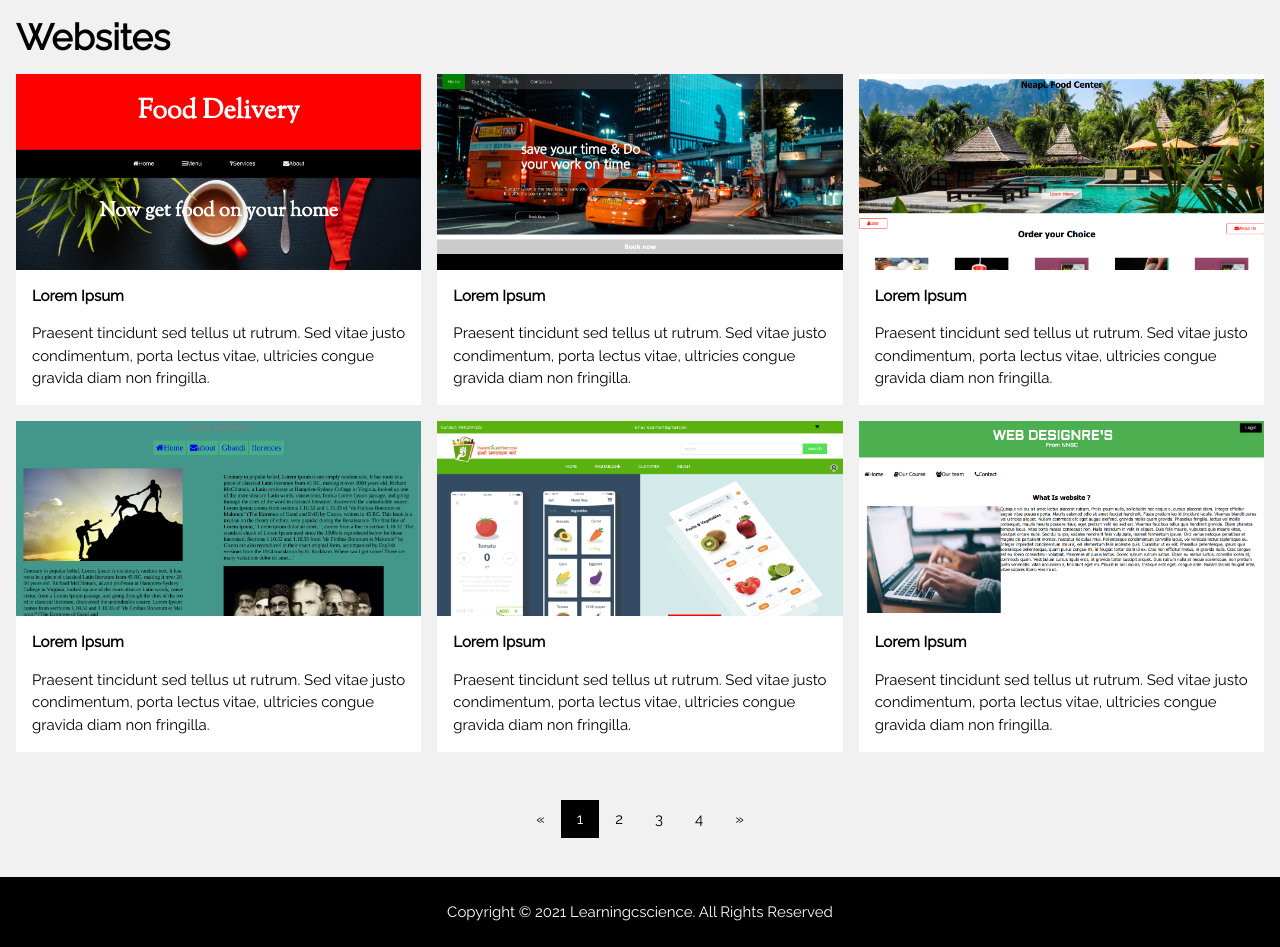
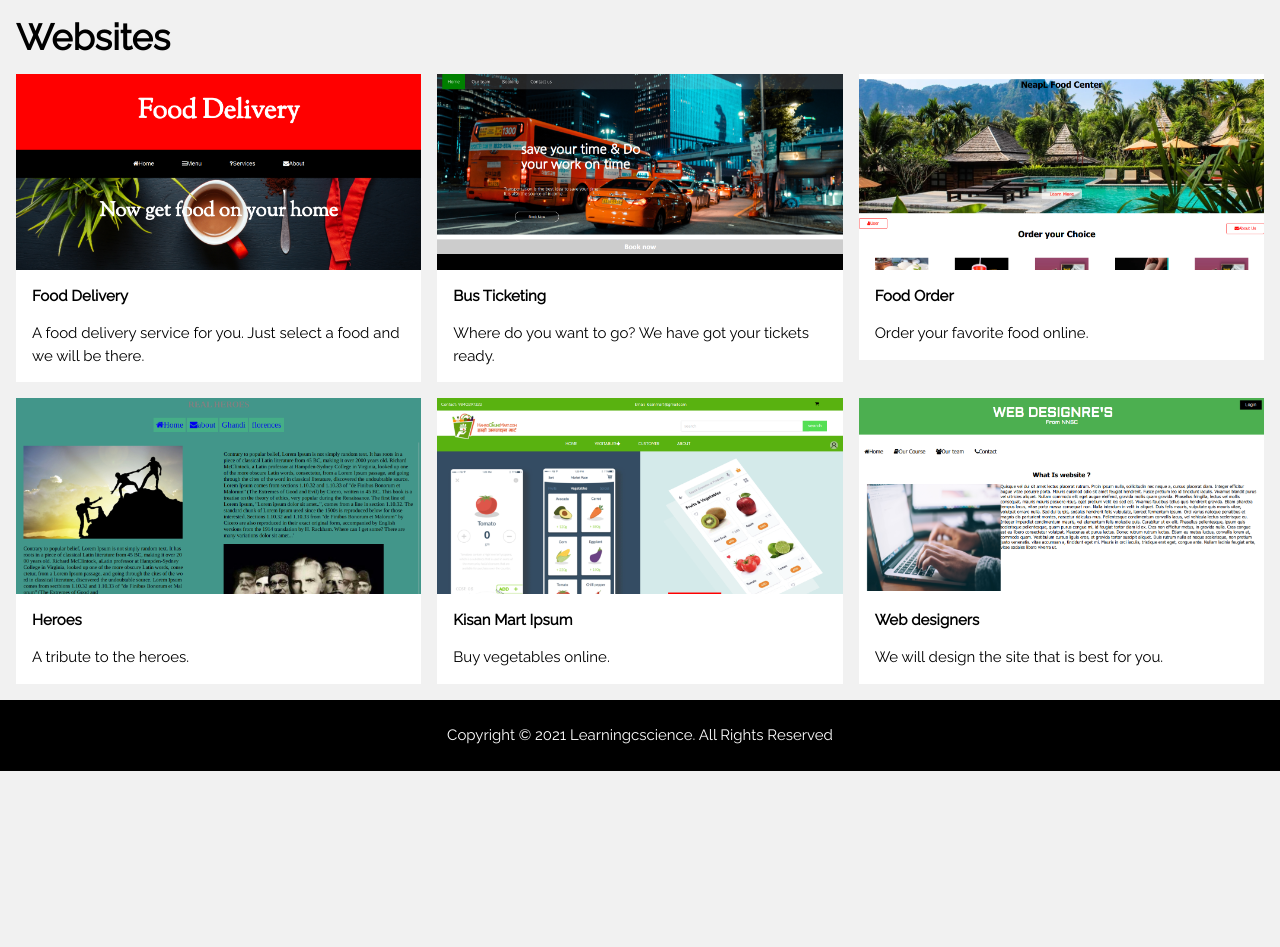
Before and after one commit to learningcscience/websites, a plain HTML site: page index.html in a window 1280 px wide. After the commit the page ends 800 px from the top, so only its background shows below. Drawn offline with nearby package versions, Linux system fonts and the light colour scheme.

Commit message:
updated content

```diff
--- a/index.html
+++ b/index.html
@@ -31,24 +31,24 @@ body,h1,h2,h3,h4,h5,h6 {font-family: "Raleway", sans-serif}
   <!-- First Photo Grid-->
   <div class="w3-row-padding">
     <div class="w3-third w3-container w3-margin-bottom">
-      <img src="food.png" alt="Norway" style="width:100%" class="w3-hover-opacity">
+      <a href="https://learningcscience.github.io/fooddelivery"><img src="food.png" alt="Norway" style="width:100%" class="w3-hover-opacity"></a>
       <div class="w3-container w3-white">
-        <p><b>Lorem Ipsum</b></p>
-        <p>Praesent tincidunt sed tellus ut rutrum. Sed vitae justo condimentum, porta lectus vitae, ultricies congue gravida diam non fringilla.</p>
+        <p><b>Food Delivery</b></p>
+        <p>A food delivery service for you. Just select a food and we will be there.</p>
       </div>
     </div>
     <div class="w3-third w3-container w3-margin-bottom">
-      <img src="bus.png" alt="Norway" style="width:100%" class="w3-hover-opacity">
+      <a href="https://learningcscience.github.io/busticket/"><img src="bus.png" alt="Norway" style="width:100%" class="w3-hover-opacity"></a>
       <div class="w3-container w3-white">
-        <p><b>Lorem Ipsum</b></p>
-        <p>Praesent tincidunt sed tellus ut rutrum. Sed vitae justo condimentum, porta lectus vitae, ultricies congue gravida diam non fringilla.</p>
+        <p><b>Bus Ticketing</b></p>
+        <p>Where do you want to go? We have got your tickets ready.</p>
       </div>
     </div>
     <div class="w3-third w3-container">
-      <img src="foodcenter.png" alt="Norway" style="width:100%" class="w3-hover-opacity">
+      <a href="https://learningcscience.github.io/food/"><img src="foodcenter.png" alt="Norway" style="width:100%" class="w3-hover-opacity"></a>
       <div class="w3-container w3-white">
-        <p><b>Lorem Ipsum</b></p>
-        <p>Praesent tincidunt sed tellus ut rutrum. Sed vitae justo condimentum, porta lectus vitae, ultricies congue gravida diam non fringilla.</p>
+        <p><b>Food Order</b></p>
+        <p>Order your favorite food online.</p>
       </div>
     </div>
   </div>
@@ -56,29 +56,29 @@ body,h1,h2,h3,h4,h5,h6 {font-family: "Raleway", sans-serif}
   <!-- Second Photo Grid-->
   <div class="w3-row-padding">
     <div class="w3-third w3-container w3-margin-bottom">
-      <img src="heroes.png" alt="Norway" style="width:100%" class="w3-hover-opacity">
+      <a href="https://learningcscience.github.io/heroes/"><img src="heroes.png" alt="Norway" style="width:100%" class="w3-hover-opacity"></a>
       <div class="w3-container w3-white">
-        <p><b>Lorem Ipsum</b></p>
-        <p>Praesent tincidunt sed tellus ut rutrum. Sed vitae justo condimentum, porta lectus vitae, ultricies congue gravida diam non fringilla.</p>
+        <p><b>Heroes</b></p>
+        <p>A tribute to the heroes.</p>
       </div>
     </div>
     <div class="w3-third w3-container w3-margin-bottom">
-      <img src="kisan.png" alt="Norway" style="width:100%" class="w3-hover-opacity">
+      <a href="https://learningcscience.github.io/kisanmart/"><img src="kisan.png" alt="Norway" style="width:100%" class="w3-hover-opacity"></a>
       <div class="w3-container w3-white">
-        <p><b>Lorem Ipsum</b></p>
-        <p>Praesent tincidunt sed tellus ut rutrum. Sed vitae justo condimentum, porta lectus vitae, ultricies congue gravida diam non fringilla.</p>
+        <p><b>Kisan Mart Ipsum</b></p>
+        <p>Buy vegetables online.</p>
       </div>
     </div>
     <div class="w3-third w3-container">
-      <img src="webdesigners.png" alt="Norway" style="width:100%" class="w3-hover-opacity">
+      <a href="https://learningcscience.github.io/webdesigners/"><img src="webdesigners.png" alt="Norway" style="width:100%" class="w3-hover-opacity"></a>
       <div class="w3-container w3-white">
-        <p><b>Lorem Ipsum</b></p>
-        <p>Praesent tincidunt sed tellus ut rutrum. Sed vitae justo condimentum, porta lectus vitae, ultricies congue gravida diam non fringilla.</p>
+        <p><b>Web designers</b></p>
+        <p>We will design the site that is best for you.</p>
       </div>
     </div>
   </div>
 
-  <!-- Pagination -->
+  <!-- Pagination
   <div class="w3-center w3-padding-32">
     <div class="w3-bar">
       <a href="#" class="w3-bar-item w3-button w3-hover-black">«</a>
@@ -89,6 +89,7 @@ body,h1,h2,h3,h4,h5,h6 {font-family: "Raleway", sans-serif}
       <a href="#" class="w3-bar-item w3-button w3-hover-black">»</a>
     </div>
   </div>
+-->
 
 
 
```
